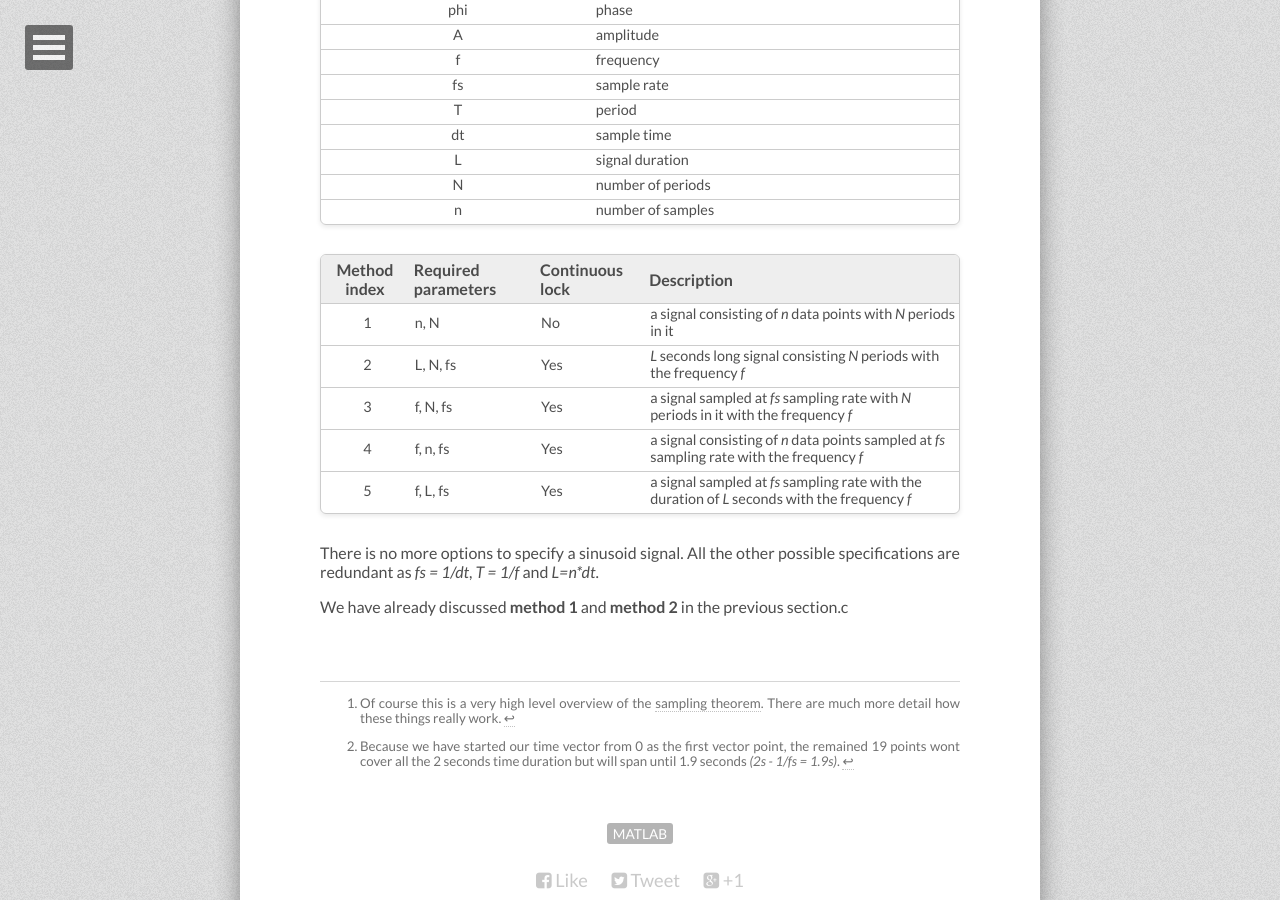
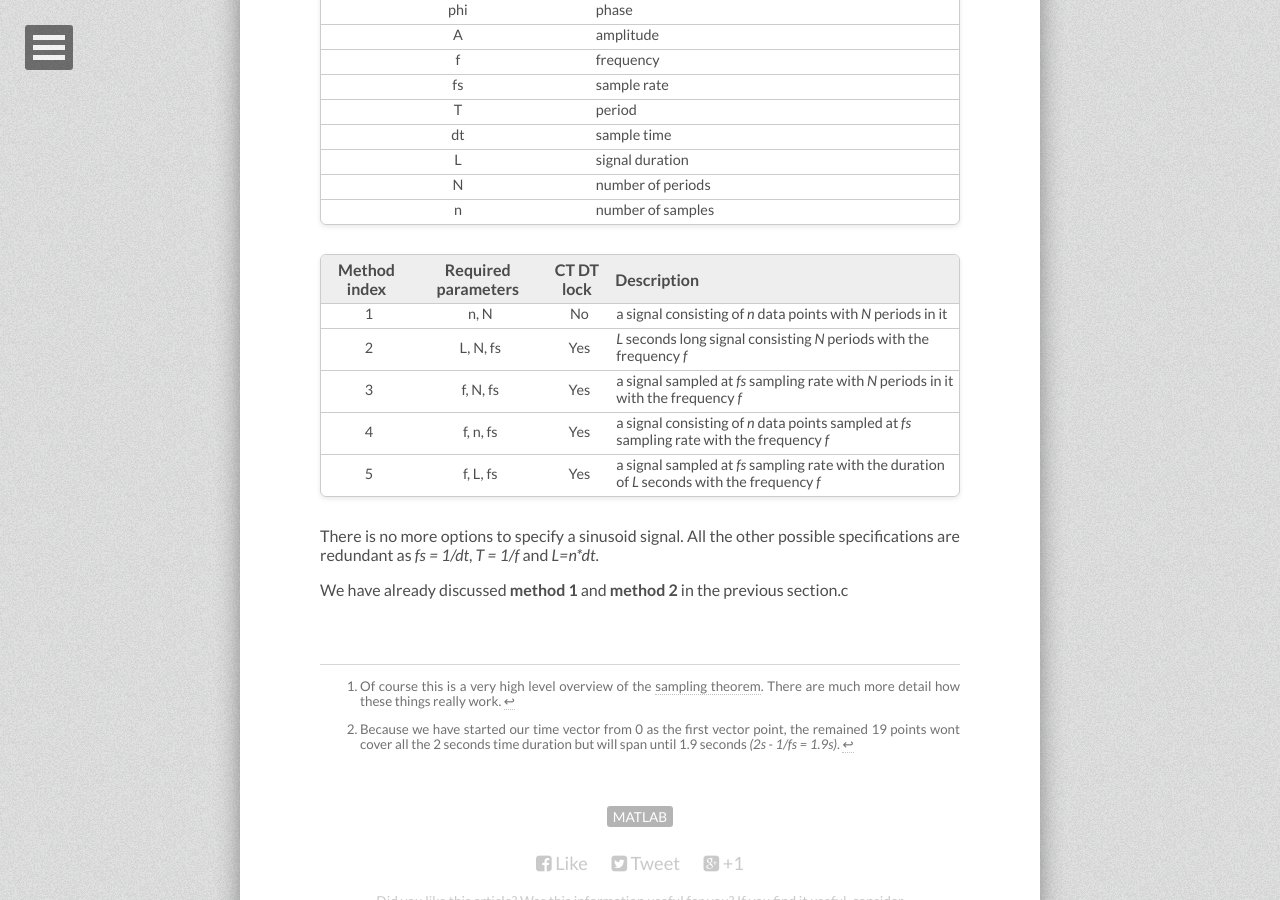
Before and after one commit to tiborsimon/tiborsimon.github.io, a Jekyll site: the page built from _posts/2015-05-28-smart-sinusoids.md, in a window 1280 px wide and 900 px high, scrolled down 3794 px. Built offline with Jekyll 4.4.1, drawn with Linux system fonts in a browser that asks for light colours; nearby versions of some CDN libraries; comment, search, counter and statistics services are not loaded.

Commit message:
Article update

```diff
--- a/_posts/2015-05-28-smart-sinusoids.md
+++ b/_posts/2015-05-28-smart-sinusoids.md
@@ -71,8 +71,8 @@ You should be familiar with all of the parameters needed to generate a sinusoid
 | N                  | number of periods     |
 | n                  | number of samples     |
 
-| Method index | Required parameters | Continuous lock | Description  |
-|:-------------:|:-------------------|:---------------|:-------------|
+| Method index | Required parameters | CT DT lock     | Description  |
+|:-------------:|:------------------:|:--------------:|:-------------|
 | 1             | n, N               | No             | a signal consisting of _n_ data points with _N_ periods in it
 | 2             | L, N, fs           | Yes            | _L_ seconds long signal consisting _N_ periods with the frequency _f_
 | 3             | f, N, fs           | Yes            | a signal sampled at _fs_ sampling rate with _N_ periods in it with the frequency _f_
```
